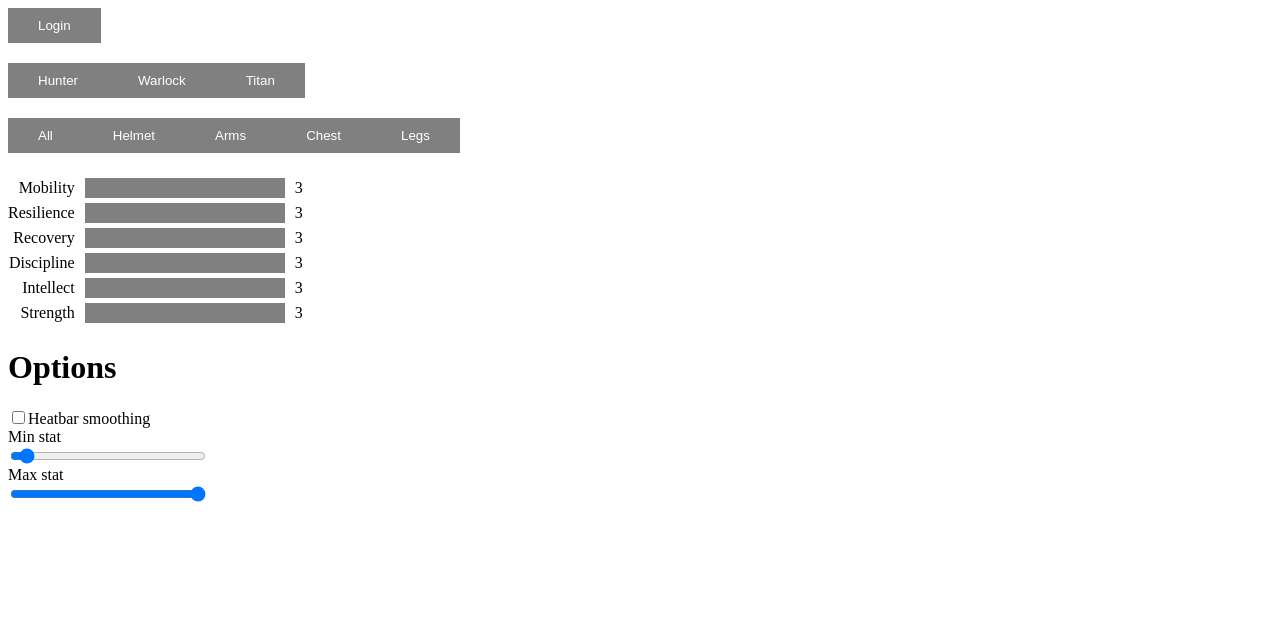
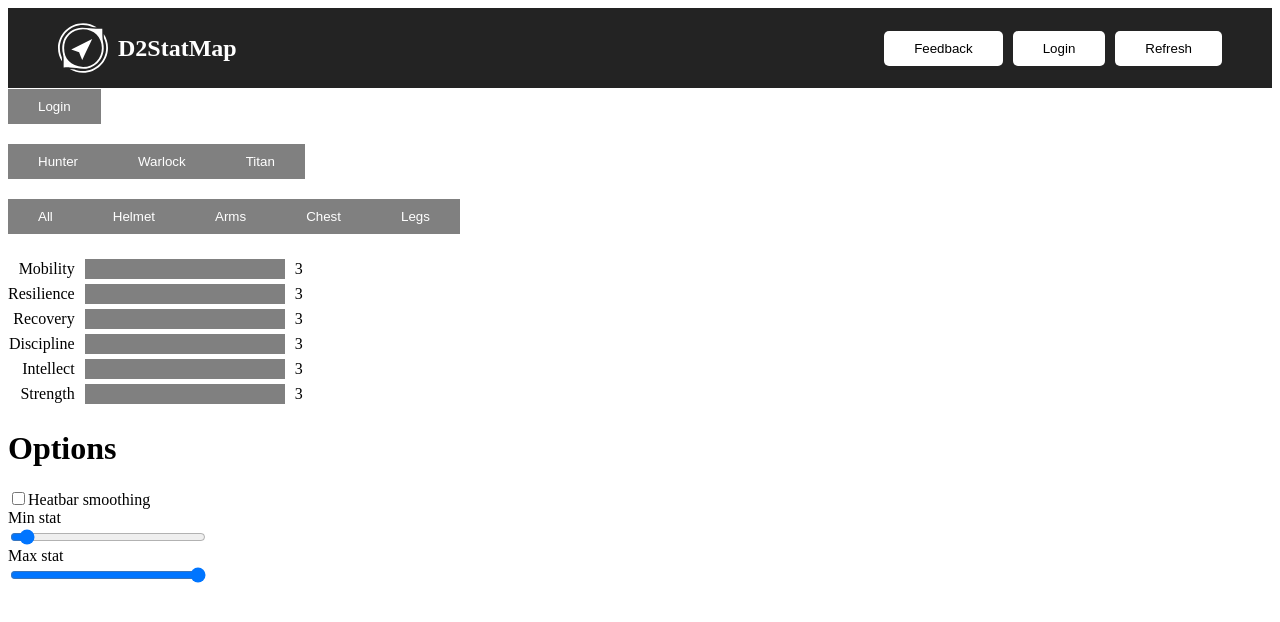
Before and after one commit to NSkelin/d2statmap, a React (Vite) app: page / in a window 1280 px wide. Shown: the top 622 px of the page. Built offline with nearby package versions, Linux system fonts and the light colour scheme.

Commit message:
add navbar

```diff
--- a/src/App.jsx
+++ b/src/App.jsx
@@ -1,9 +1,11 @@
 import React from "react";
+import NavBar from "./components/navBar.jsx";
 import "./style.css";
 
 function App() {
 	return (
 		<div className="App">
+			<NavBar></NavBar>
 			<form action="https://localhost:8080/login" method="GET" id="userSearch">
 				<button id="login">Login</button>
 			</form>
--- /dev/null
+++ b/src/components/navBar.jsx
@@ -0,0 +1,21 @@
+import React from "react";
+import styles from "./styles/navBar.module.css";
+import {ReactComponent as NavIcon} from "../assets/patrol.svg";
+
+function NavBar() {
+	return (
+		<div className={styles.navBar}>
+			<div className={styles.left}>
+				<NavIcon className={styles.navIcon}></NavIcon>
+				<b>D2StatMap</b>
+			</div>
+			<div className={styles.right}>
+				<button className={styles.button}>Feedback</button>
+				<button className={styles.button}>Login</button>
+				<button className={styles.button}>Refresh</button>
+			</div>
+		</div>
+	);
+}
+
+export default NavBar;
--- /dev/null
+++ b/src/components/styles/navBar.module.css
@@ -0,0 +1,27 @@
+.navBar {
+    background-color: #232323;
+    color: white;
+    padding: 15px 50px;
+    display: flex;
+    flex-direction: row;
+    justify-content: space-between;
+    border-bottom: 1px solid white;
+    font-size: 24px;
+}
+.left, .right {
+    display: flex;
+    flex-direction: row;
+    align-items: center;
+    gap: 10px;
+}
+.navIcon {
+    fill: white;
+    width: 50px;
+    height: 50px;
+}
+.button{
+    background-color: white;
+    color: #000;
+    border-radius: 5px;
+    padding: 10px 30px;
+}
```
Also changed, not shown: src/assets/patrol.svg (added).
